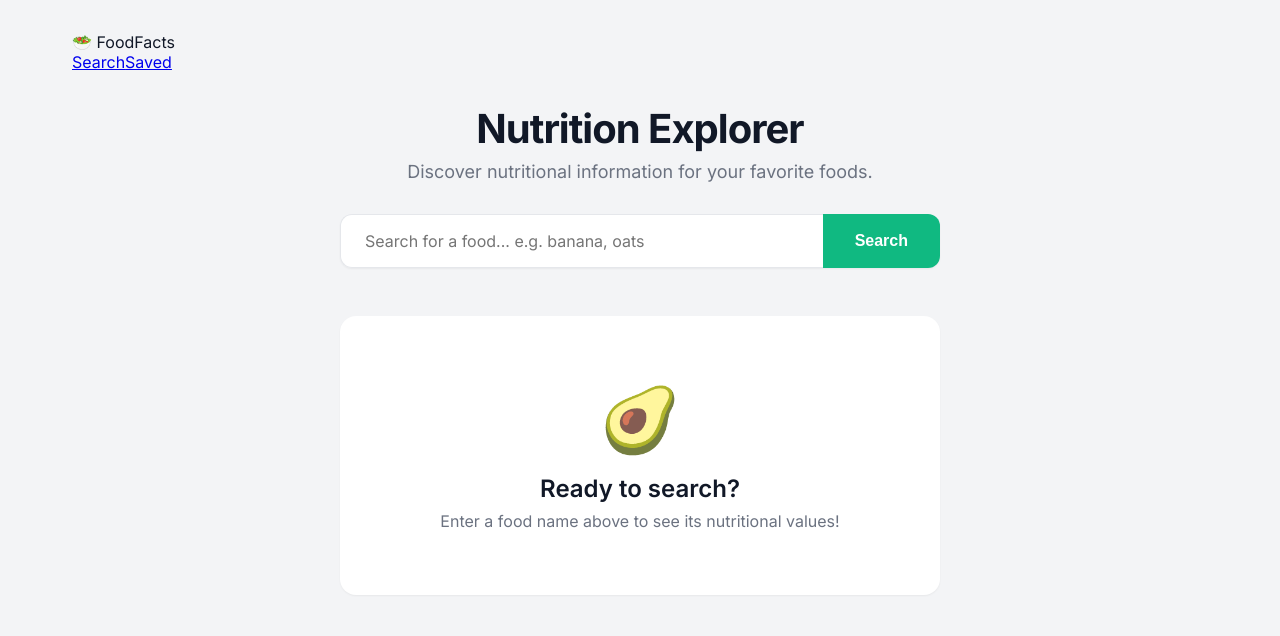
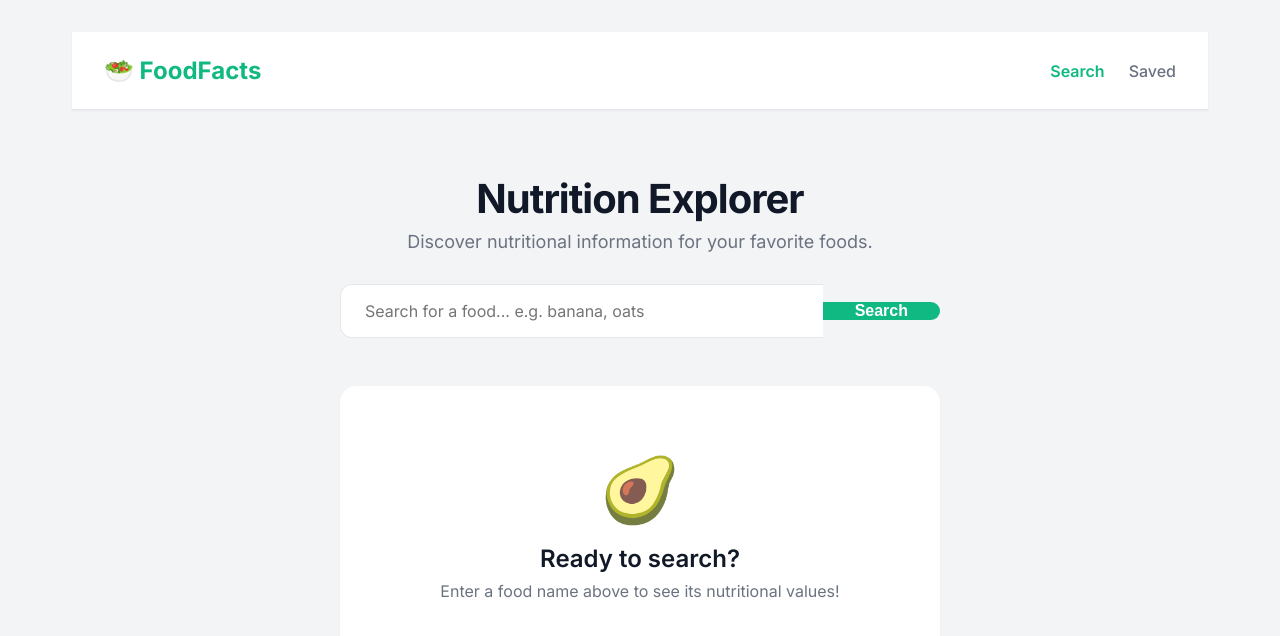
Before and after one commit to Tannyhubb/foodfacts-app, a React (Vite) app: page / in a window 1280 px wide. Shown: the top 636 px of the page. Built offline with nearby package versions, Linux system fonts and the light colour scheme.

Commit message:
style: multi-page CSS and detail page layout

```diff
--- /dev/null
+++ b/src/components/ErrorMessage.jsx
@@ -0,0 +1,10 @@
+function ErrorMessage({ message }) {
+  return (
+    <div className="error-message">
+      <span className="error-icon">⚠️</span>
+      <p>{message}</p>
+    </div>
+  )
+}
+
+export default ErrorMessage
--- a/src/index.css
+++ b/src/index.css
@@ -265,3 +265,170 @@ body {
     padding: 0 1.5rem;
   }
 }
+
+/* NavBar */
+.navbar {
+  position: sticky;
+  top: 0;
+  background-color: var(--card-bg);
+  display: flex;
+  justify-content: space-between;
+  align-items: center;
+  padding: 1.5rem 2rem;
+  box-shadow: var(--shadow-sm);
+  z-index: 100;
+  border-bottom: 1px solid var(--border);
+  margin-bottom: 2rem;
+}
+
+.nav-logo {
+  font-size: 1.5rem;
+  font-weight: 700;
+  color: var(--primary);
+}
+
+.nav-links {
+  display: flex;
+  gap: 1.5rem;
+  align-items: center;
+}
+
+.nav-links a {
+  text-decoration: none;
+  font-weight: 500;
+  color: var(--text-muted);
+  transition: var(--transition);
+  display: flex;
+  align-items: center;
+  gap: 0.5rem;
+}
+
+.nav-links a:hover {
+  color: var(--primary);
+}
+
+.nav-links a.active {
+  color: var(--primary);
+  font-weight: 600;
+}
+
+/* Badge */
+.badge {
+  background-color: var(--primary);
+  color: white;
+  min-width: 1.5rem;
+  height: 1.5rem;
+  border-radius: 9999px;
+  display: inline-flex;
+  align-items: center;
+  justify-content: center;
+  font-size: 0.75rem;
+  font-weight: 700;
+  padding: 0 0.25rem;
+}
+
+/* Validation */
+.validation-error {
+  color: #ef4444;
+  font-size: 0.875rem;
+  margin-top: 0.5rem;
+  font-weight: 500;
+  text-align: left;
+}
+.search-form { text-align: left; max-width: 600px; margin: 0 auto; }
+.search-input-wrap { display: flex; align-items: center; width: 100%; box-shadow: var(--shadow-sm); border-radius: var(--radius-md); }
+.search-form .search-bar-form { box-shadow: none; max-width: 100%; }
+
+/* Detail Page */
+.detail-page {
+  max-width: 800px;
+  margin: 0 auto;
+}
+
+.back-button {
+  background: none;
+  border: none;
+  color: var(--text-muted);
+  font-weight: 600;
+  cursor: pointer;
+  padding: 0.5rem 0;
+  margin-bottom: 2rem;
+  font-size: 1rem;
+}
+.back-button:hover { color: var(--primary); }
+
+.detail-header {
+  display: flex;
+  gap: 2rem;
+  margin-bottom: 3rem;
+  background: var(--card-bg);
+  padding: 2rem;
+  border-radius: var(--radius-lg);
+  box-shadow: var(--shadow-sm);
+}
+
+.detail-image-container {
+  flex: 0 0 250px;
+  height: 250px;
+  background: #f9fafb;
+  display: flex;
+  align-items: center;
+  justify-content: center;
+  border-radius: var(--radius-md);
+  padding: 1rem;
+}
+.detail-image { max-height: 100%; max-width: 100%; object-fit: contain; }
+
+.detail-title {
+  flex: 1;
+  display: flex;
+  flex-direction: column;
+}
+.detail-title h2 { font-size: 2rem; margin-bottom: 0.5rem; }
+.detail-title .food-brand { font-size: 1rem; margin-bottom: 2rem; }
+
+.save-button {
+  margin-top: auto;
+  padding: 0.75rem 1.5rem;
+  background-color: white;
+  border: 1px solid var(--border);
+  color: var(--text-dark);
+  font-weight: 600;
+  border-radius: var(--radius-md);
+  cursor: pointer;
+  align-self: flex-start;
+  transition: var(--transition);
+}
+.save-button:hover { background-color: #f9fafb; border-color: var(--primary); }
+.save-button.saved { background-color: var(--primary); border-color: var(--primary); color: white; }
+
+.nutrition-grid-large {
+  display: grid;
+  grid-template-columns: repeat(auto-fill, minmax(150px, 1fr));
+  gap: 1.5rem;
+  background: white;
+  padding: 2rem;
+  border-radius: var(--radius-lg);
+  box-shadow: var(--shadow-sm);
+}
+.nutrition-grid-large .nutrition-item { align-items: center; text-align: center; }
+.nutrition-grid-large .nutriment-value { font-size: 1.25rem; margin-top: 0.5rem; color: var(--primary); }
+
+.error-message {
+  display: flex;
+  align-items: center;
+  gap: 1rem;
+  background-color: #fef2f2;
+  border: 1px solid #fca5a5;
+  color: #991b1b;
+  padding: 1rem;
+  border-radius: var(--radius-md);
+  max-width: 600px;
+  margin: 0 auto 2rem auto;
+}
+.error-message .error-icon { font-size: 1.5rem; }
+
+@media (max-width: 768px) {
+  .detail-header { flex-direction: column; }
+  .detail-image-container { flex: 0 0 200px; height: 200px; }
+}
```
